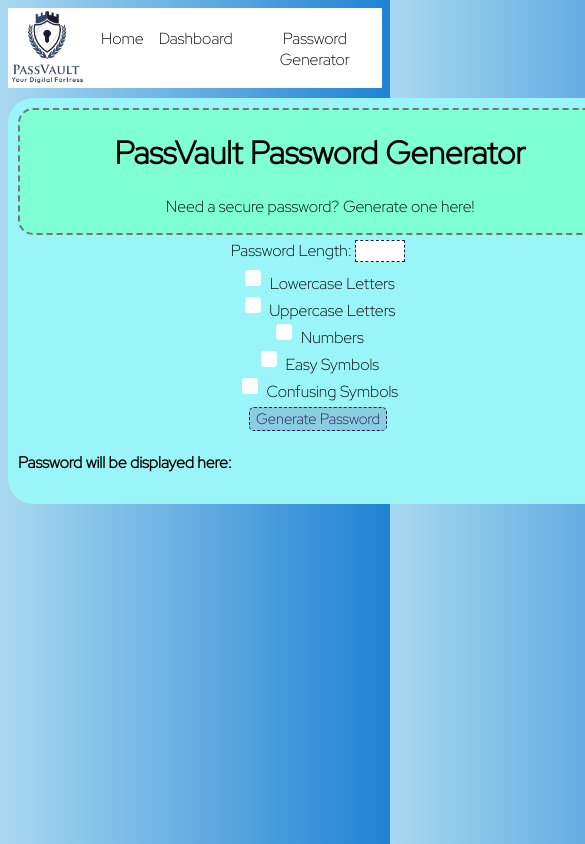
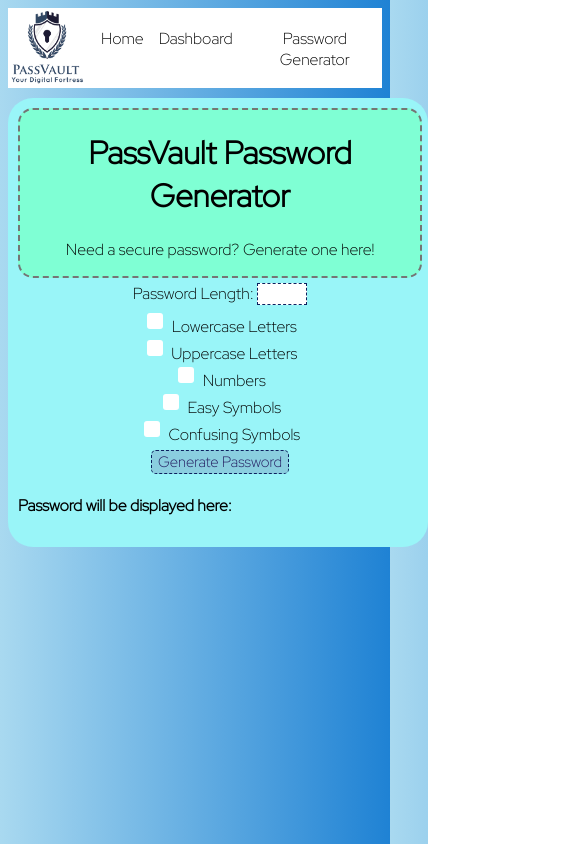
Before and after one commit to CthulhuInThePacificOcean/PassVault, a Vue app: page /generator in a window 390 px wide. Shown: the top 844 px of the page, 585 px wide, since content can reach past the window. Built offline with nearby package versions, Linux system fonts and the light colour scheme; no server answers.

Commit message:
Style Fix For Mobile

```diff
--- a/src/assets/styles/main.css
+++ b/src/assets/styles/main.css
@@ -248,7 +248,7 @@
 
 .info {
   background-color: aquamarine;
-  width: 600px;
+  width: 400px;
   text-align: center;
   border: 2px dashed #757575;
   border-radius: 15px;
@@ -412,16 +412,24 @@
   flex-direction: column;
   margin-left: auto;
   margin-right: auto;
+  flex-wrap: wrap;
   padding-left: auto;
   padding-right: auto;
-  width: 600px;
+  width: 400px;
   background: #99f5f8;
   padding: 10px;
   border-radius: 25px;
 }
 
+#display-container {
+  margin: 10px;
+  width: 400px;
+  overflow-y: scroll;
+  overflow-x: scroll;
+}
+
 #display {
-  overflow-x: auto;
+  display: block;
 }
 
 .pass-form {
--- a/src/views/HomeView.vue
+++ b/src/views/HomeView.vue
@@ -32,6 +32,7 @@
 
 <style scoped>
 .home {
+  display: grid;
   background-color: rgb(122, 140, 255);
 }
 
@@ -39,5 +40,10 @@
   display: block;
   margin-left: auto;
   margin-right: auto;
+  width: 400px;
+}
+
+.home btn{
+  margin-left: 500px;
 }
 </style>
--- a/src/views/PassGen.vue
+++ b/src/views/PassGen.vue
@@ -68,7 +68,9 @@
       </button>
     </form>
     <div v-if="result != ''">
-      <h4 id="display">Password will be displayed here: {{ result }}</h4>
+      <div id="display-container">
+        <h4 id="display">Password will be displayed here: {{ result }}</h4>
+      </div>
       <button id="copyButton" class="auth-btn" @click="copyPassword">Copy Password</button>
     </div>
     <div v-else>
@@ -101,6 +103,10 @@
       const length = parseInt(this.number);
       let characterSet = "";
 
+      if(this.useLowercase == false && this.useUppercase == false && this.useNumbers == false && this.useEasySymbols == false && this.useConfusingSymbols == false){
+        alert("Please select an option.")
+        return
+      }
       if (this.useLowercase) {
         characterSet += this.lowercase;
       }
```
Lines whose indentation alone changed are shown as unchanged.
